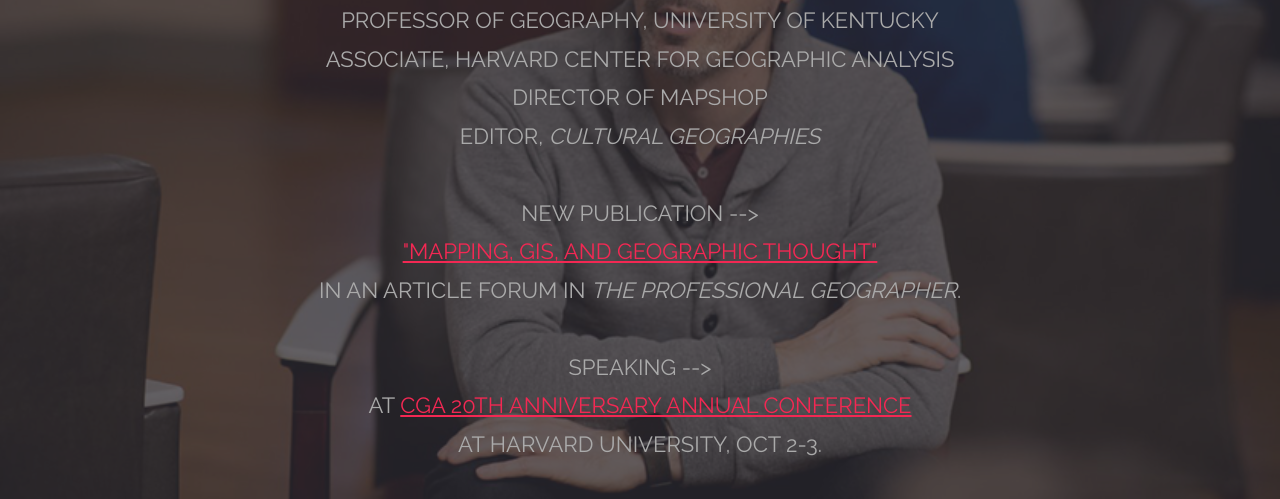
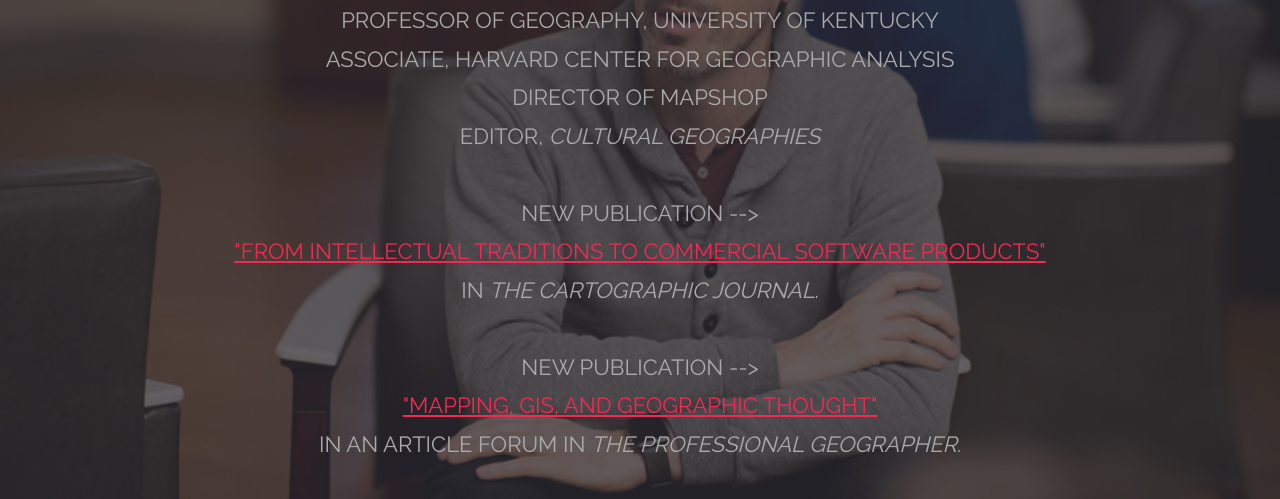
Before and after one commit to wilsonism/wilsonism.github.io, a plain HTML site: page web/index.html in a window 1280 px wide. Shown: the part 272-771 px from the top of the page. Drawn offline with Linux system fonts and the light colour scheme.

Commit message:
Update index.html

```diff
--- a/web/index.html
+++ b/web/index.html
@@ -33,6 +33,8 @@
 			<section id="banner">
 				<h2>Matthew W. Wilson</h2>
 				<p>Professor of Geography, University of Kentucky <br /> Associate, Harvard Center for Geographic Analysis <br /> Director of Mapshop <br /> Editor, <em>cultural geographies</em></p>
+
+                <p>New publication --> <br><a href="https://doi.org/10.1080/00087041.2026.2737915">"From Intellectual Traditions to Commercial Software Products"</a><br>in <em>The Cartographic Journal</em>.</p>
 
                 <p>New publication --> <br><a href="https://doi.org/10.1080/00330124.2025.2549768">"Mapping, GIS, and Geographic Thought"</a><br>in an article forum in <em>The Professional Geographer</em>.</p>
 
```
